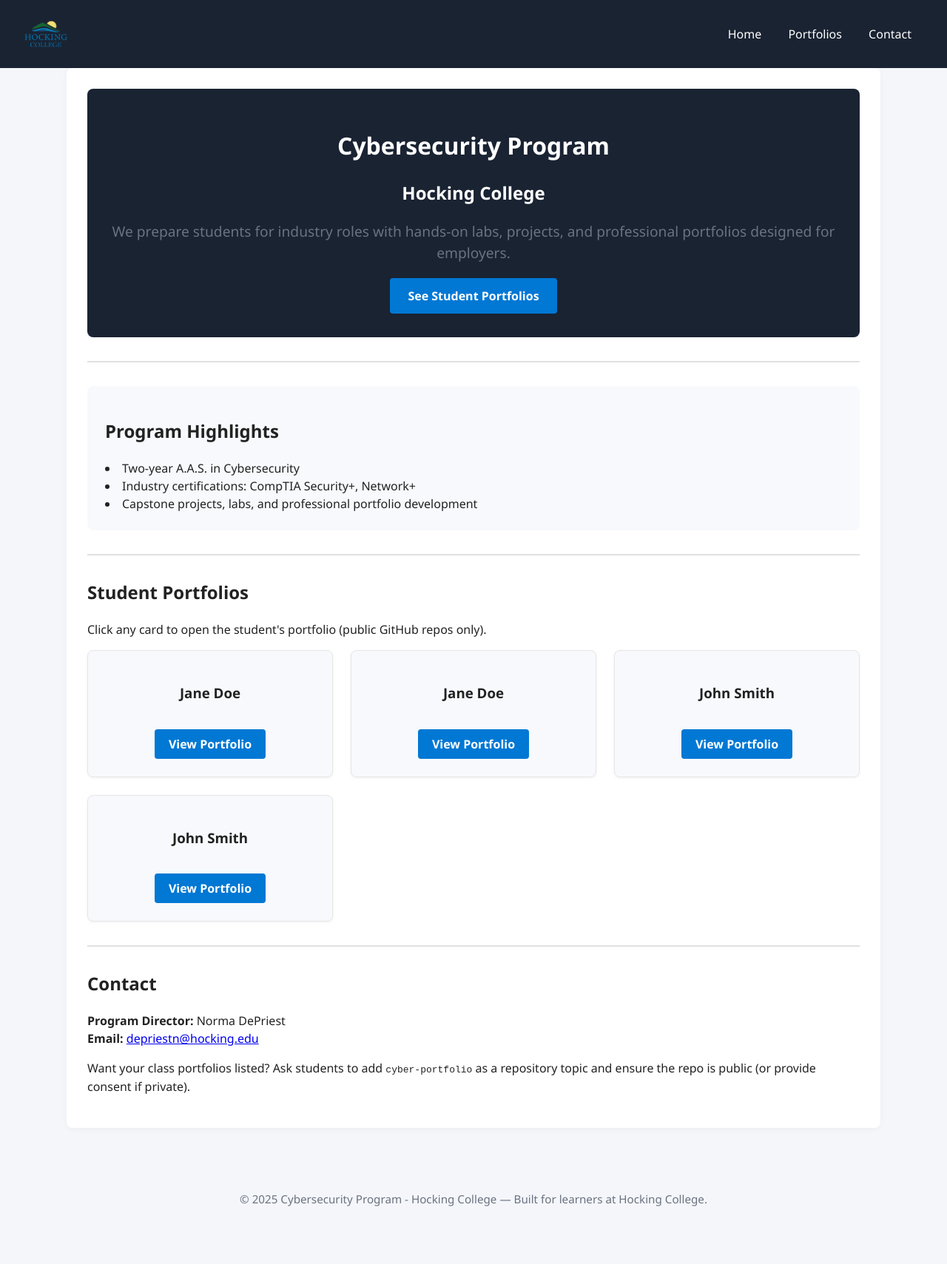
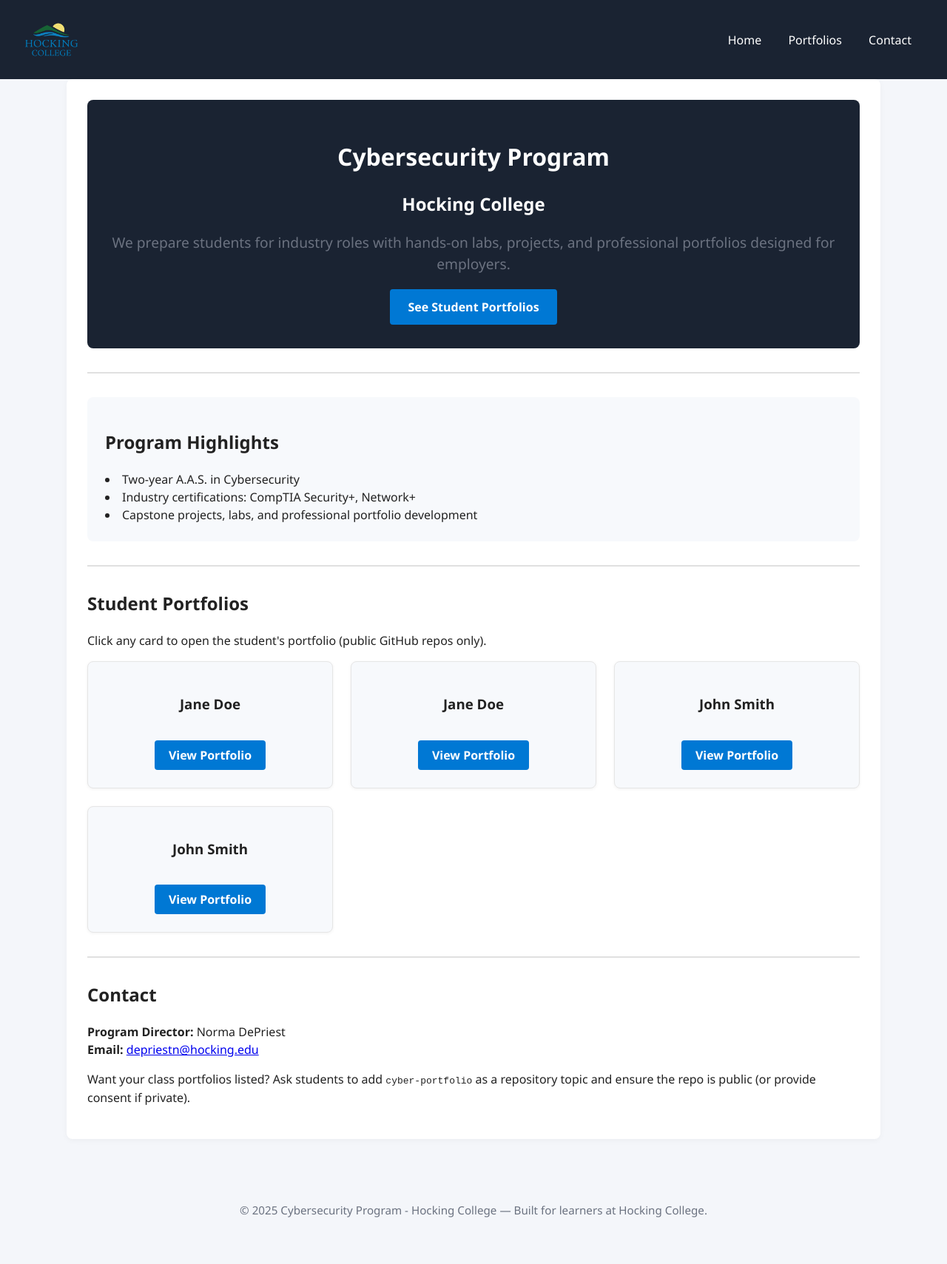
Before and after one commit to Hocking-College-Cybersecurity/hocking-college-cybersecurity.github.io, a Jekyll site: the page built from index.md, in a window 1280 px wide. Shown: the whole page at 74% size. Built offline with Jekyll 4.4.1, drawn with Linux system fonts in a browser that asks for light colours.

Commit message:
Update style.css

```diff
--- a/assets/css/style.css
+++ b/assets/css/style.css
@@ -16,9 +16,9 @@ body{margin:0;color:#0f1724;background:#f7fafc;line-height:1.5;font-family:'Sego
 .site-title{display:flex;align-items:center;gap:10px;font-weight:600;color:var(--accent);text-decoration:none}
 .logo{height:40px;width:auto;border-radius:6px}
 .site-logo {
-  height: 60px;
+  height: 75px;
   width: auto;
-  max-width: 60px;
+  max-width: 75px;
   margin-right: 1em;
   display: block;
 }
```
